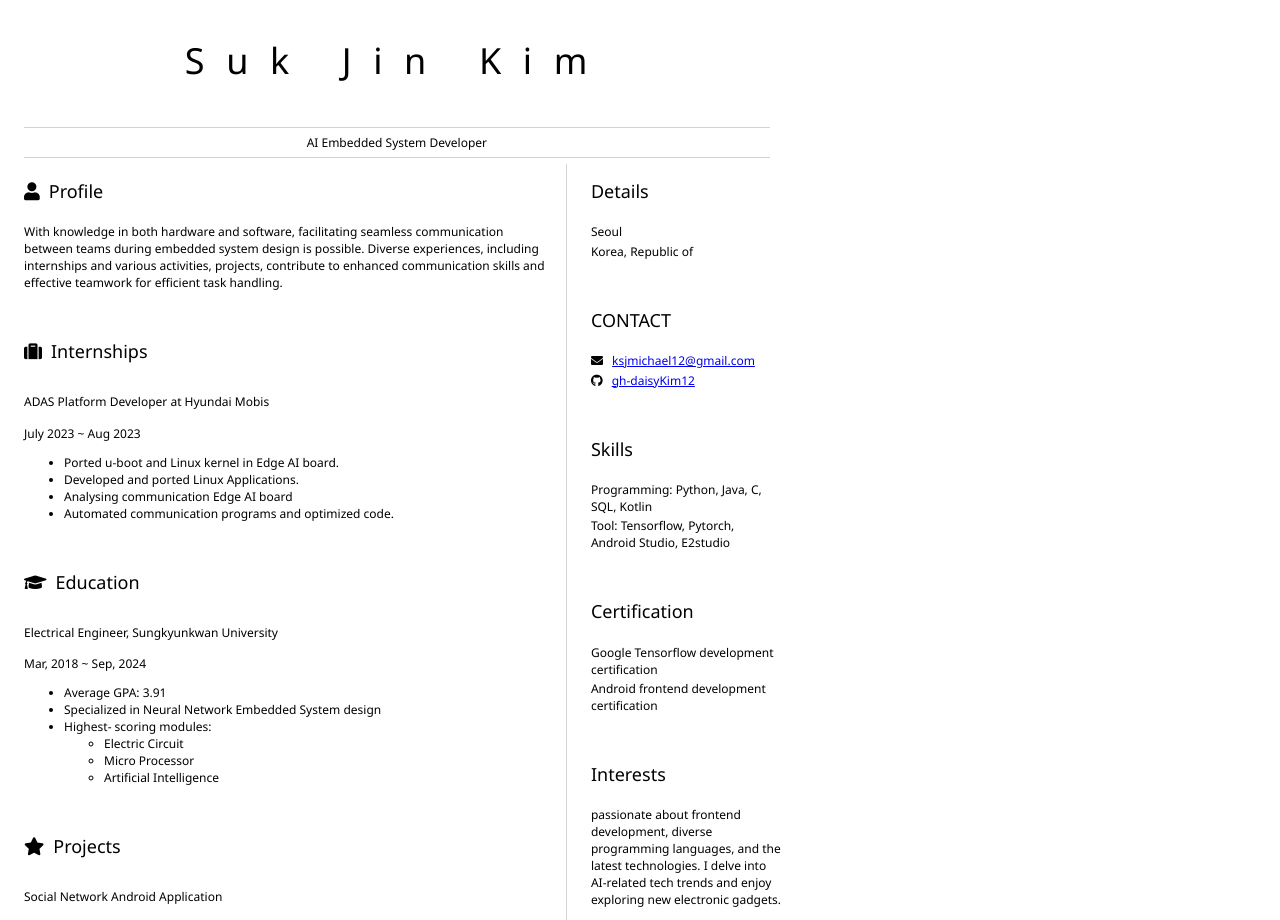
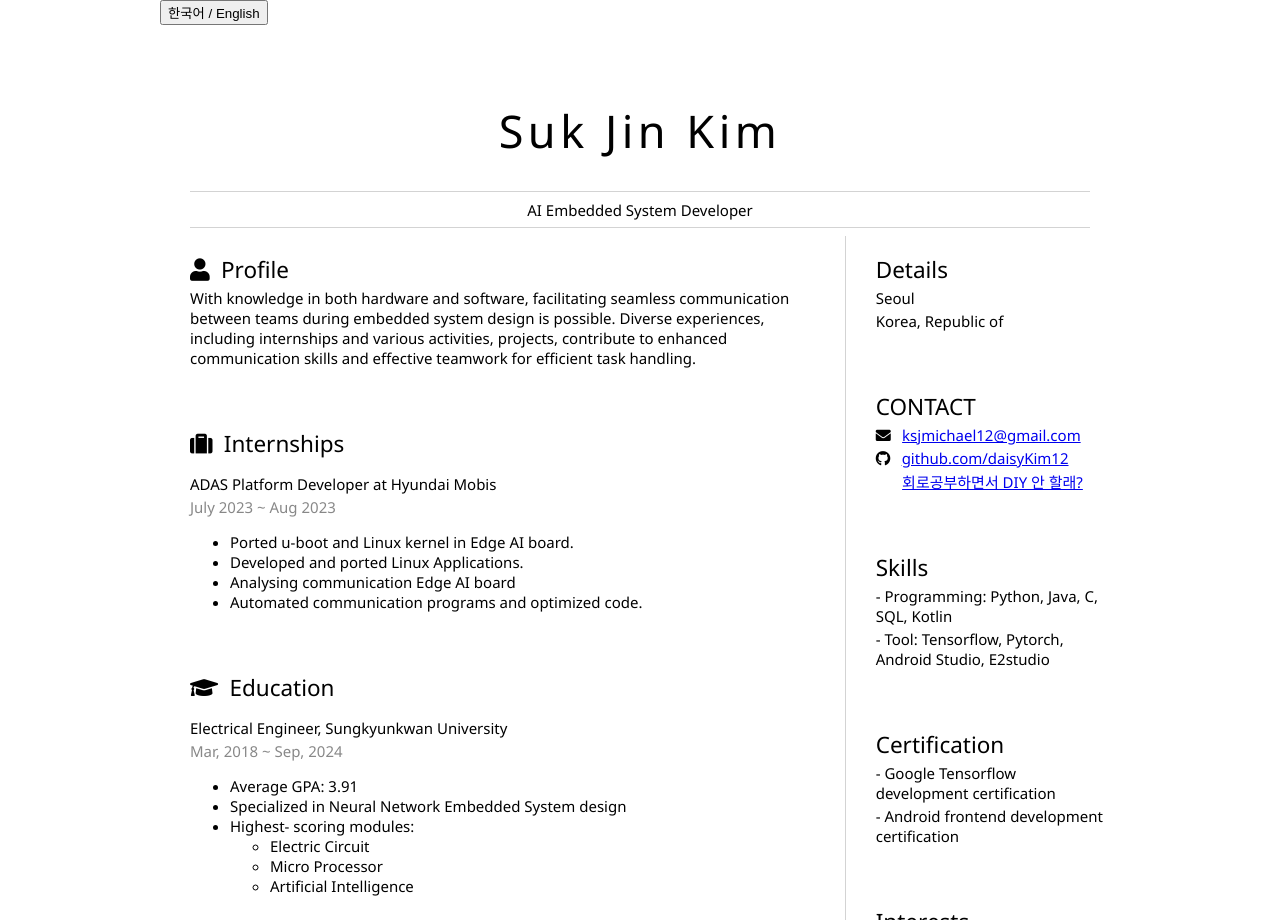
Before and after one commit to daisyKim12/my_resume, a plain HTML site: page index.html in a window 1280 px wide. Shown: the top 920 px of the page. Drawn offline with Linux system fonts and the light colour scheme.

Commit message:
add javascript and json for multiple language

```diff
--- /dev/null
+++ b/english.json
@@ -0,0 +1,6 @@
+{
+    "profileTitle": "Profile",
+    "internshipsTitle": "Internships",
+    "educationTitle": "Education",
+    "projectsTitle": "Projects"
+}
--- a/index.html
+++ b/index.html
@@ -6,6 +6,7 @@
 	</head>
 
 	<body>
+		<button id="language-button">한국어 / English</button>
 		<header id="header">
 			<h1>Suk Jin Kim</h1>
 			<hr>
@@ -15,14 +16,14 @@
 		<main>
 			<article id="mainLeft">
 				<section>
-					<h2 class="section-title"><i class="fas fa-user"></i>Profile</h2>
+					<h2 class="section-title" id="profileTitle"><i class="fas fa-user"></i>Profile</h2>
 					<p>With knowledge in both hardware and software, facilitating seamless communication between teams during embedded system design is possible. Diverse experiences, including internships and various activities, projects, contribute to enhanced communication skills and effective teamwork for efficient task handling.</p>
 				</section>
 
 				<section>
 					<h2 class="section-title"><i class="fas fa-suitcase"></i>Internships</h2>
 					<h3>ADAS Platform Developer at Hyundai Mobis</h3>
-					<p>July 2023 ~ Aug 2023</p>
+					<p class="date">July 2023 ~ Aug 2023</p>
 					<ul>
 						<li>Ported u-boot and Linux kernel in Edge AI board.</li>
 						<li>Developed and ported Linux Applications.</li>
@@ -34,7 +35,7 @@
 				<section>
 					<h2 class="section-title"><i class="fas fa-graduation-cap"></i>Education</h2>
                     <h3>Electrical Engineer, Sungkyunkwan University</h3>
-                    <p>Mar, 2018 ~ Sep, 2024</p>
+                    <p class="date">Mar, 2018 ~ Sep, 2024</p>
                     <ul>
 						<li>Average GPA: 3.91</li>
 						<li>Specialized in Neural Network Embedded System design</li>
@@ -80,20 +81,24 @@
                     </p>
                     <p>
                         <i class="fab fa-github" aria-hidden="true"></i>
-                        <a href="github.com/daisyKim12">gh-daisyKim12</a>
+                        <a href="github.com/daisyKim12">github.com/daisyKim12</a>
+                    </p>
+                    <p>
+                        <i class="fab fa-rss" aria-hidden="true"></i>
+                        <a href="https://blog.naver.com/michael_1212">회로공부하면서 DIY 안 할래?</a>
                     </p>
 				</section>
 
 				<section>
 					<h2>Skills</h2>
-                    <p>Programming: Python, Java, C, SQL, Kotlin</p>
-					<p>Tool: Tensorflow, Pytorch, Android Studio, E2studio</p>
+                    <p>- Programming: Python, Java, C, SQL, Kotlin</p>
+					<p>- Tool: Tensorflow, Pytorch, Android Studio, E2studio</p>
 				</section>
 
 				<section>
 					<h2>Certification</h2>
-					<p>Google Tensorflow development certification</p>
-					<p>Android frontend development certification</p>
+					<p>- Google Tensorflow development certification</p>
+					<p>- Android frontend development certification</p>
 				</section>
 
 				<section>
--- a/style.css
+++ b/style.css
@@ -1,34 +1,25 @@
-/* body {
+body {
     font-family: 'Segoe UI', Tahoma, Geneva, Verdana, sans-serif;
-    font-size: 12px;
+    font-size: 15px;
     max-width: 960px;
     margin: auto;
-} */
-
-body {
-    font-family: 'Segoe UI', Tahoma, Geneva, Verdana, sans-serif;
-    font-size: 12px;
-    width: 210mm;
-    height: 297mm;
-    margin: 0;
-    padding: 0;
 }
 
 h1 {
     font-size: 3em;
-    letter-spacing: .6em;
+    letter-spacing: .1em;
     padding-top: 1em;
-    padding-bottom: 1em;
+    padding-bottom: 0.5em;
 }
 
 h2 {
     font-size: 1.5em;
-    padding-bottom: 1em;
+    padding-bottom: 0em;
 }
 
 h3 {
     font-size: 1em;
-    padding-bottom: 1em;
+    padding-bottom: 0em;
 }
 
 main {
@@ -42,7 +33,7 @@ header {
 }
 
 section {
-    margin: auto 1em 4em 2em;
+    margin: 1em 1em 4em 2em;
 }
 
 i {
@@ -59,9 +50,14 @@ hr {
     height: 1px;
 }
 
+
 h1, h2, h3 {
     font-weight: 100;
     margin-bottom: 0;
+}
+
+.date {
+    color: #888; /* Adjust the color as needed */
 }
 
 #mainLeft {
```
Also changed, not shown: korean.json (added, +7 -0 lines), language.js (added, +28 -0 lines).
